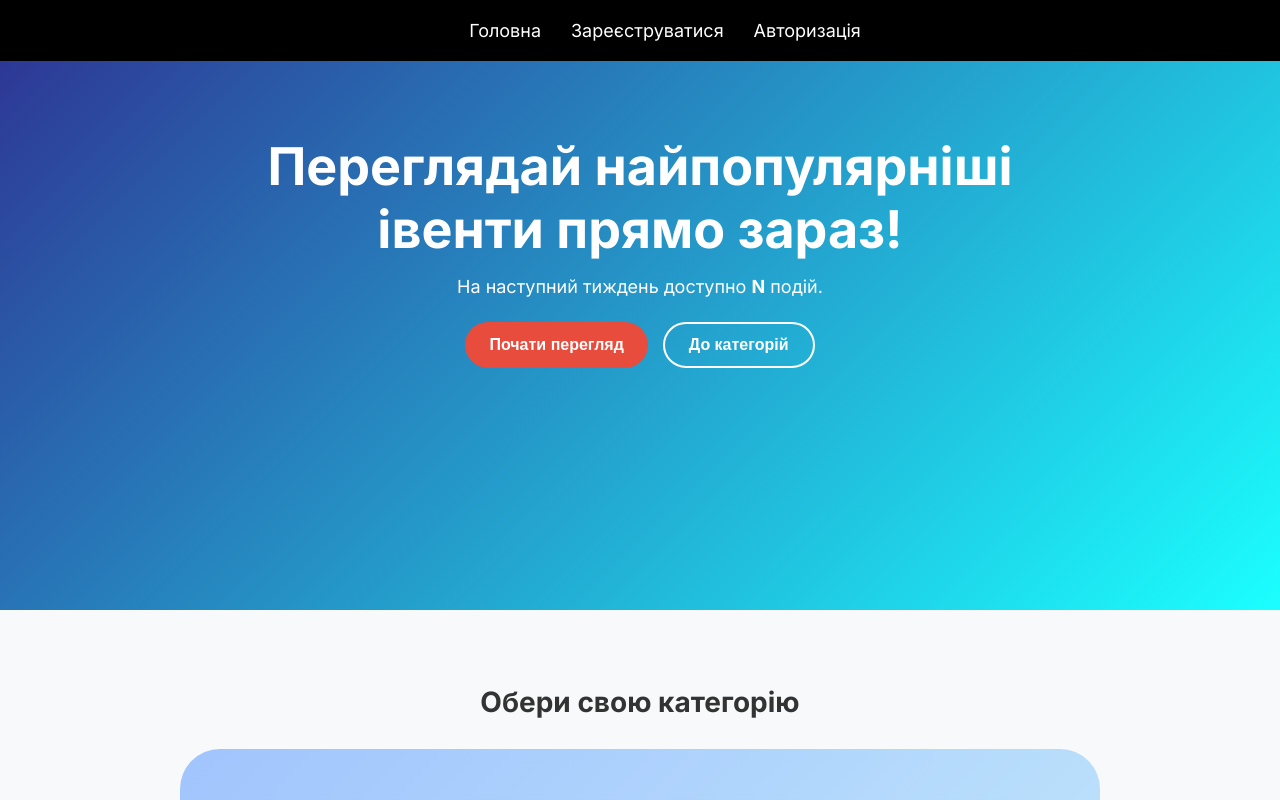
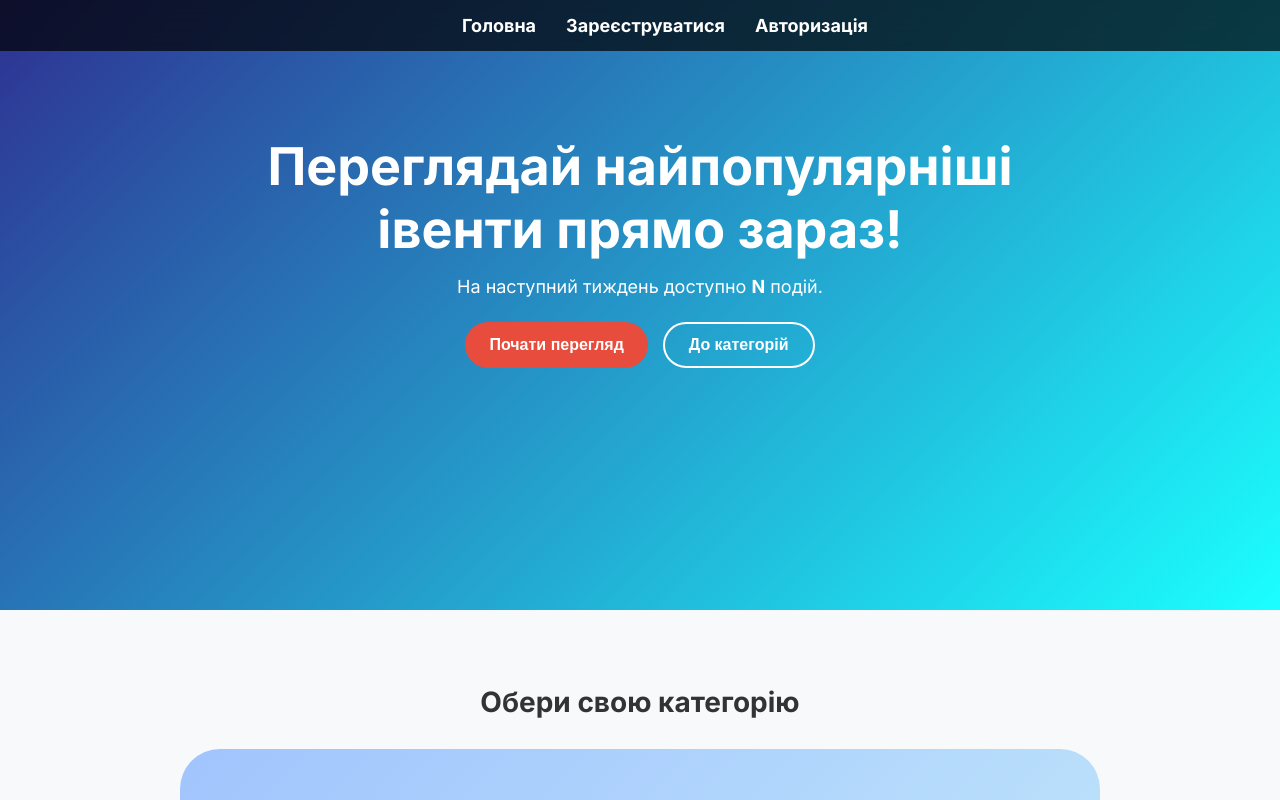
Before and after one commit to GlebPashko/sports-events-frontend, a React (Create React App) app: page / in a window 1280 px wide. Shown: the top 800 px of the page. Built offline with nearby package versions, Linux system fonts and the light colour scheme.

Commit message:
Improved menu component

```diff
--- a/src/components/menu/components/Menu.js
+++ b/src/components/menu/components/Menu.js
@@ -4,8 +4,7 @@ import "../styles/style.scss";
 
 const Menu = () => {
     return (
-        <section className="menuSection">
-            <div className="menu">
+        <section className="menu">
                 <nav>
                     <ul className="menu__list">
                         <li><Link className="menu__link" to="/">Головна</Link></li>
@@ -13,7 +12,6 @@ const Menu = () => {
                         <li><Link className="menu__link" to="/login">Авторизація</Link></li>
                     </ul>
                 </nav>
-            </div>
         </section>
     );
 };
--- a/src/components/menu/styles/_menu.scss
+++ b/src/components/menu/styles/_menu.scss
@@ -4,12 +4,18 @@
   width: 100%;
   position: fixed;
   z-index: 10;
-  background-color: #000000;
-  padding: 20px 25px;
+  background-color: rgba(0, 0, 0, 0.5);
+  backdrop-filter: blur(10px);
+  padding: 15px 25px;
+  transition: background-color 0.3s ease;
 
   display: flex;
   justify-content: center;
   align-items: center;
+
+  &:hover {
+    background-color: rgba(0, 0, 0, 0.7);
+  }
 
   &__list {
     display: flex;
@@ -23,10 +29,13 @@
     color: white;
     text-decoration: none;
     font-size: 18px;
-    transition: color 0.3s ease;
+    font-weight: bold;
+    transition: all 0.3s ease;
 
     &:hover {
-      color: #f39c12;
+      //color: #f39c12;
+      color: #d7edf9;
+      transform: scale(1.1);
     }
   }
 }
```
